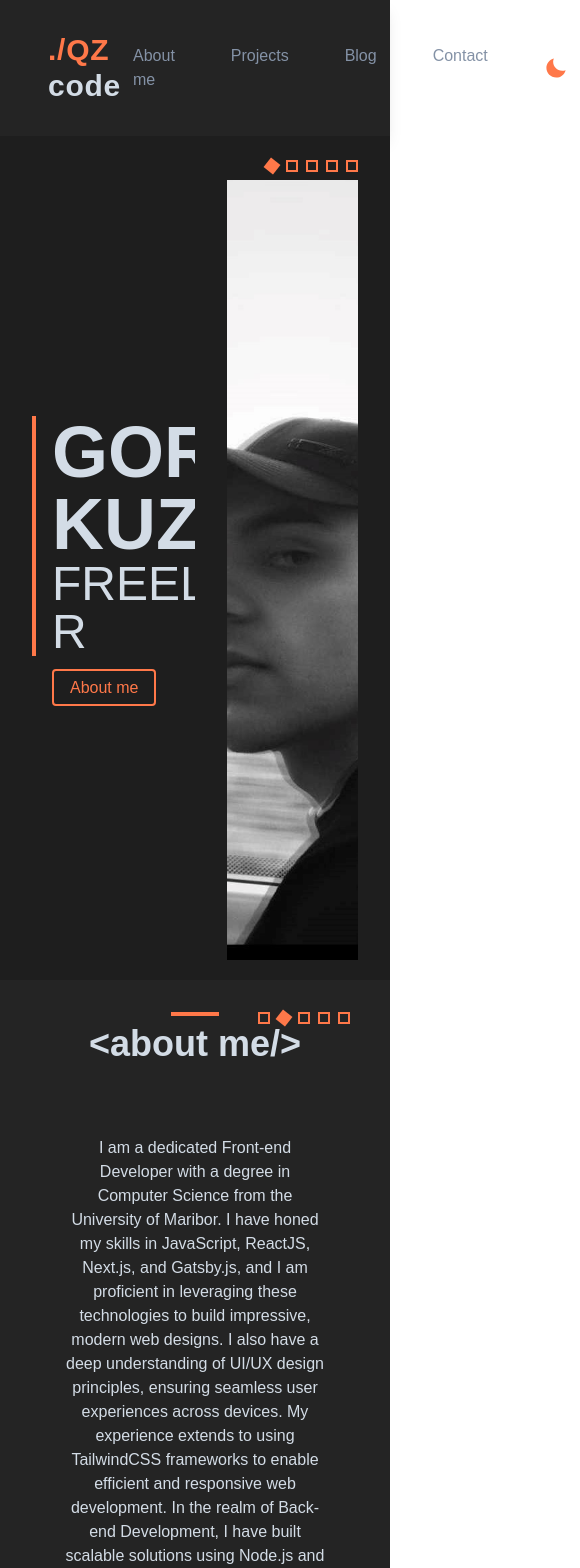
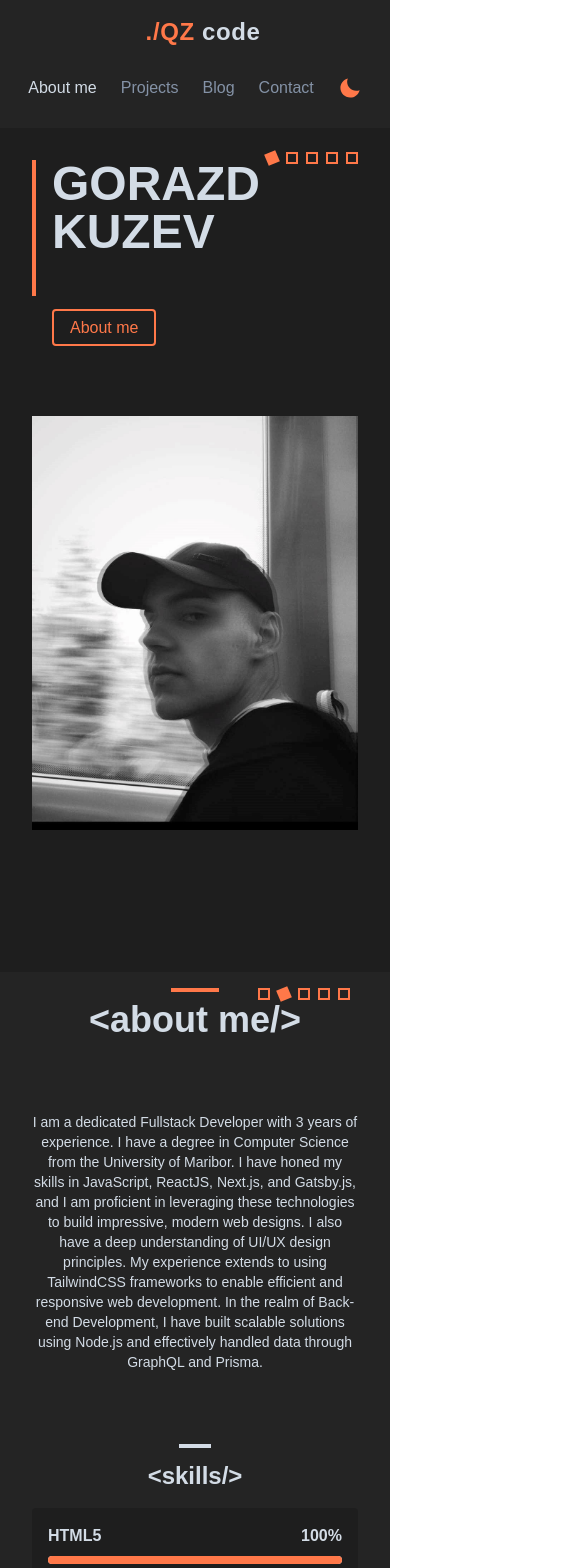
Before and after one commit to gorazdKuzev12/My-portfolio, a Next.js app: page / in a window 390 px wide. Shown: the top 1568 px of the page, 580 px wide, since content can reach past the window. Built offline with nearby package versions, Linux system fonts and the light colour scheme.

Commit message:
feat: Added responsivness

```diff
--- a/src/components/AboutMe/index.tsx
+++ b/src/components/AboutMe/index.tsx
@@ -3,44 +3,46 @@ import Cube from "../Cube";
 
 const AboutMe = React.forwardRef((props, ref) => {
   const skills = [
+    { name: "HTML5", percent: 100 },
+    { name: "CSS3 - Tailwind - Style components", percent: 90 },
+    { name: "Next.js", percent: 100 },
     { name: "React", percent: 90 },
-    { name: "Next.js", percent: 100 },
-    { name: "Gatsby.js", percent: 60 },
+    { name: "TypeScript.js", percent: 100 },
     { name: "JavaScript", percent: 100 },
-    { name: "HTML5", percent: 100 },
-    { name: "CSS3", percent: 90 },
-    { name: "Node.js", percent: 90 },
+    { name: "Node.js", percent: 80 },
     { name: "GraphQL", percent: 70 },
+    { name: "Prisma", percent: 90 },
+    { name: "MySql", percent: 80 },
   ];
   return (
-    <div className="w-full bg-gray-dark h-screen p-8 flex">
+    <div className="w-full bg-gray-dark min-h-screen p-4 sm:p-8 flex flex-col sm:flex-row">
       <div className="text-center flex-grow">
         <div className="relative">
           <div className="w-12 mx-auto h-1 bg-light-orange mb-2"></div>
-          <h1 className="text-4xl text-gray-light font-bold font-custom">
+          <h1 className="text-4xl sm:text-5xl text-gray-light font-bold font-custom">
             {"<about me/>"}
           </h1>
         </div>
         <div className="relative mt-8">
-          <p className="text-gray-light mt-4 px-8 py-10">
-            I am a dedicated Front-end Developer with a degree in Computer
-            Science from the University of Maribor. I have honed my skills in
-            JavaScript, ReactJS, Next.js, and Gatsby.js, and I am proficient in
-            leveraging these technologies to build impressive, modern web
-            designs. I also have a deep understanding of UI/UX design
-            principles, ensuring seamless user experiences across devices. My
-            experience extends to using TailwindCSS frameworks to enable
-            efficient and responsive web development. In the realm of Back-end
-            Development, I have built scalable solutions using Node.js and
-            effectively handled data through GraphQL and Prisma.
+          <p className="text-gray-light mt-4 px-4 sm:px-8 py-10 text-sm sm:text-base">
+            I am a dedicated Fullstack Developer with 3 years of experience. I
+            have a degree in Computer Science from the University of Maribor. I
+            have honed my skills in JavaScript, ReactJS, Next.js, and Gatsby.js,
+            and I am proficient in leveraging these technologies to build
+            impressive, modern web designs. I also have a deep understanding of
+            UI/UX design principles. My experience extends to using TailwindCSS
+            frameworks to enable efficient and responsive web development. In
+            the realm of Back-end Development, I have built scalable solutions
+            using Node.js and effectively handled data through GraphQL and
+            Prisma.
           </p>
           <div className="relative mt-8">
             <div className="w-8 mx-auto h-1 bg-gray-light mb-1"></div>
-            <h2 className="text-2xl font-bold font-custom text-gray-light my-3">
-              {"<skils/>"}
+            <h2 className="text-2xl sm:text-3xl font-bold font-custom text-gray-light my-3">
+              {"<skills/>"}
             </h2>
           </div>
-          <div className="grid grid-cols-2 gap-4 mt-4 px-8">
+          <div className="grid grid-cols-1 sm:grid-cols-2 gap-4 mt-4 px-4 sm:px-8">
             {skills.map((skill, index) => (
               <div key={index} className="bg-gray-dark1 p-4 rounded">
                 <div className="flex justify-between">
--- a/src/components/Blog/index.tsx
+++ b/src/components/Blog/index.tsx
@@ -1,4 +1,5 @@
 import React from "react";
+import Cube from "../Cube";
 
 const Blog = () => {
   const posts = [
@@ -22,15 +23,21 @@ const Blog = () => {
     },
   ];
   return (
-    <div className="h-screen bg-gray-dark1  flex flex-col items-center justify-center p-8">
-      <div className="text-center">
+    <div className="min-h-screen bg-gray-dark1 flex flex-col items-center p-4 sm:p-8 relative">
+      <div className="absolute top-6 right-8 flex space-x-2">
+        {[...Array(5)].map((_, index) => (
+          <Cube key={index} isSelected={index === 4} />
+        ))}
+      </div>
+
+      <div className="text-center w-full sm:w-3/4">
         <div className="relative">
           <div className="w-12 mx-auto h-1 bg-light-orange mb-2"></div>
-          <h1 className="text-4xl text-gray-light font-bold font-custom">
-            My Blog Posts
+          <h1 className="text-2xl sm:text-4xl text-gray-light font-bold font-custom">
+            {"<blog posts/>"}
           </h1>
         </div>
-        <div className="grid grid-cols-3 gap-4 mt-8">
+        <div className="grid grid-cols-1 md:grid-cols-2 lg:grid-cols-3 gap-4 mt-20 sm:mt-40">
           {posts.map((post) => (
             <div
               key={post.id}
--- a/src/components/Contact/index.tsx
+++ b/src/components/Contact/index.tsx
@@ -1,22 +1,29 @@
 import React from "react";
 import { FiGithub, FiLinkedin, FiMail } from "react-icons/fi";
+import Cube from "../Cube";
 
 const ContactMe = () => {
   return (
-    <div className="w-full h-screen flex justify-center items-center bg-gray-dark p-8">
-      <div className="text-center">
-        <div className="relative">
+    <div className="w-full h-screen flex justify-center bg-gray-dark p-4 sm:p-16 relative">
+      <div className="absolute top-6 right-8 flex space-x-2">
+        {[...Array(5)].map((_, index) => (
+          <Cube key={index} isSelected={index === 3} />
+        ))}
+      </div>
+
+      <div className="text-center w-full sm:w-3/4">
+        <div className="relative ">
           <div className="w-12 mx-auto h-1 bg-light-orange mb-2"></div>
-          <h1 className="text-4xl text-gray-light font-bold font-custom">
+          <h1 className="text-2xl sm:text-4xl text-gray-light font-bold font-custom">
             {"<contact me/>"}
           </h1>
         </div>
 
-        <div className="flex flex-row w-full justify-center text-center mt-8">
-          <div className="w-1/2 space-y-8">
-            <div className="flex items-center text-gray-light space-x-4">
-              <div className="bg-white p-2 rounded-full">
-                <FiMail size={32} />
+        <div className="flex flex-col sm:flex-row w-full justify-center text-center mt-20 sm:mt-40 space-y-10 sm:space-x-10">
+          <div className="space-y-10">
+            <div className="flex items-center text-gray-light space-x-4 p-3 bg-white shadow-lg">
+              <div className="p-3 rounded-full">
+                <FiMail size={32} className="text-light-orange" />
               </div>
               <div className="text-left">
                 <h3 className="text-lg font-bold text-gray-light ">Email</h3>
@@ -47,9 +54,14 @@ const ContactMe = () => {
             </div>
           </div>
 
-          <div className="w-1/2 space-y-8">
-            <form action="" method="post" className="space-y-4">
-              <div className="flex space-x-4">
+          <div className="space-y-10">
+            <form
+              action=""
+              method="post"
+              className="space-y-5"
+              style={{ backgroundColor: "transparent" }}
+            >
+              <div className="flex flex-col sm:space-x-4 sm:flex-row space-y-4 sm:space-y-0">
                 <input
                   type="text"
                   name="name"
--- a/src/components/Footer/index.tsx
+++ b/src/components/Footer/index.tsx
@@ -2,9 +2,9 @@ import React from "react";
 
 const Footer = () => {
   return (
-    <footer className="bg-gray-dark p-8">
+    <footer className="bg-gray-dark p-4 sm:p-8">
       <div className="container mx-auto text-center">
-        <p className="text-gray-light font-medium">
+        <p className="text-sm sm:text-base text-gray-light font-medium leading-5">
           © {new Date().getFullYear()} GORAZD KUZEV. All rights reserved.
         </p>
       </div>
--- a/src/components/HomePage/index.tsx
+++ b/src/components/HomePage/index.tsx
@@ -45,14 +45,16 @@ export default function HomePage() {
   const scrollY = useScrollPosition();
 
   return (
-    <div className="h-full flex relative min-h-screen min-w-screen">
-      <div className="w-2/4 bg-gray-dark1 flex flex-col justify-center items-start text-gray-light p-8 space-y-8">
+    <div className="flex flex-col md:flex-row relative min-h-screen min-w-screen  bg-gray-dark1 ">
+      <div className="w-full md:w-2/4 bg-gray-dark1 flex flex-col justify-center items-start text-gray-light p-8 space-y-8">
         <div className="flex items-start space-x-4">
           <div>
             <div className="border-l-4 border-light-orange pl-4">
-              <h1 className="text-7xl font-bold font-custom">GORAZD KUZEV</h1>
+              <h1 className="text-5xl md:text-7xl font-bold font-custom">
+                GORAZD KUZEV
+              </h1>
 
-              <h2 className="text-5xl font-medium font-custom mb-5">
+              <h2 className="text-4xl md:text-5xl font-medium font-custom mb-5">
                 {displayedPhrase.split("").map((letter: any, index: any) => (
                   <span
                     key={index}
@@ -75,7 +77,7 @@ export default function HomePage() {
         </div>
       </div>
 
-      <div className="w-2/4 flex flex-col justify-center items-start p-8 bg-gray-dark1 overflow-hidden">
+      <div className="w-full md:w-2/4 flex flex-col justify-center items-start p-8 bg-gray-dark1 overflow-hidden">
         <div className="w-full h-full relative">
           <motion.img
             src="./images/profile2.jpg"
--- a/src/components/NavBar/index.tsx
+++ b/src/components/NavBar/index.tsx
@@ -8,14 +8,14 @@ const NavBar = () => {
     setTheme(theme === "dark" ? "light" : "dark");
   };
   return (
-    <div className="w-full bg-gray-dark shadow-lg flex flex-row justify-between items-center text-gray-light p-8">
-      <div className="text-3xl font-bold ml-4 font-custom tracking-wide">
+    <div className="w-full bg-gray-dark shadow-lg flex flex-col md:flex-row justify-between items-center text-gray-light p-4 md:p-8">
+      <div className="text-2xl md:text-3xl font-bold ml-4 font-custom tracking-wide text-center">
         <span className="text-light-orange">./QZ</span>
         <span className="text-gray-light"> code</span>
       </div>
 
-      <div className="flex flex-row space-x-8">
-        <a href="#" className="p-3 text-gray font-medium font-custom">
+      <div className="flex flex-row space-x-0 md:space-x-8 mt-4 md:mt-0">
+        <a href="#" className="p-3 text-light-gray font-medium font-custom">
           About me
         </a>
         <a href="#" className="p-3 text-gray font-medium font-custom">
--- /dev/null
+++ b/src/components/Projects/index.tsx
@@ -0,0 +1,61 @@
+import React from "react";
+import Cube from "../Cube";
+
+const Projects = () => {
+  const projectData = [
+    { id: 1, title: "Nonstop Dogwear", date: "2022-07-12" },
+    { id: 2, title: "Ida Kids Store", date: "2022-08-15" },
+    { id: 3, title: "Ida Dashboard", date: "2022-09-01" },
+  ];
+
+  return (
+    <div className="w-full bg-gray-dark1 min-h-screen flex flex-col p-4 sm:p-8 relative">
+      <div className="absolute top-6 right-8 flex space-x-2">
+        {[...Array(5)].map((_, index) => (
+          <Cube key={index} isSelected={index === 2} />
+        ))}
+      </div>
+      <div className="text-center">
+        <div className="relative">
+          <div className="w-12 mx-auto h-1 bg-light-orange mb-2"></div>
+          <h1 className="text-2xl sm:text-4xl text-gray-light font-bold font-custom tracking-wide">
+            {"<projects/>"}
+          </h1>
+        </div>
+        <div className="grid grid-cols-1 sm:grid-cols-2 lg:grid-cols-3 gap-4 mt-24 sm:mt-48 px-4 sm:px-8">
+          {projectData.map(({ id, title, date }) => (
+            <div
+              className="bg-gray-dark1 relative group cursor-pointer"
+              key={id}
+              style={{ minHeight: "200px" }}
+            >
+              <img
+                src={`./images/project${id}.jpg`}
+                alt={title}
+                className="w-full h-full object-cover transition-all duration-500 ease-in-out group-hover:blur-sm"
+              />
+              <div className="absolute inset-0 flex items-center justify-center transition-opacity duration-500 ease-in-out bg-black bg-opacity-0 opacity-0 group-hover:opacity-100 group-hover:bg-opacity-70">
+                <div className="text-center space-y-4">
+                  <h2
+                    className="text-white-original text-xl sm:text-4xl font-bold uppercase group-hover:scale-110 transform transition-transform duration-500 tracking-widest"
+                    style={{ textShadow: "1px 1px 2px rgba(0, 0, 0, 0.3)" }}
+                  >
+                    {title}
+                  </h2>
+                  <p
+                    className="text-light-orange text-sm sm:text-lg font-semibold group-hover:translate-y-2 transform transition-transform duration-500 tracking-widest"
+                    style={{ textShadow: "1px 1px 1px rgba(0, 0, 0, 0.3)" }}
+                  >
+                    {date}
+                  </p>
+                </div>
+              </div>
+            </div>
+          ))}
+        </div>
+      </div>
+    </div>
+  );
+};
+
+export default Projects;
--- a/src/pages/index.tsx
+++ b/src/pages/index.tsx
@@ -11,26 +11,12 @@ export default function Home() {
   const aboutMeRef = React.useRef<HTMLElement | null>(null);
   const projectsRef = React.useRef<HTMLElement | null>(null);
 
-  useEffect(() => {
-    const handleScroll = () => {
-      if (aboutMeRef.current) {
-        const rect = aboutMeRef.current.getBoundingClientRect();
-        if (rect.bottom <= window.innerHeight) {
-          projectsRef.current?.scrollIntoView({ behavior: "smooth" });
-        }
-      }
-    };
-
-    window.addEventListener("scroll", handleScroll);
-    return () => window.removeEventListener("scroll", handleScroll);
-  }, []);
-
   return (
     <div className="bg-gray-900 h-screen">
       <NavBar />
       <HomePage />
-      <AboutMe ref={aboutMeRef} />
-      <Projects ref={projectsRef} />
+      <AboutMe />
+      <Projects />
       <ContactMe />
       <Blog />
       <Footer />
```
